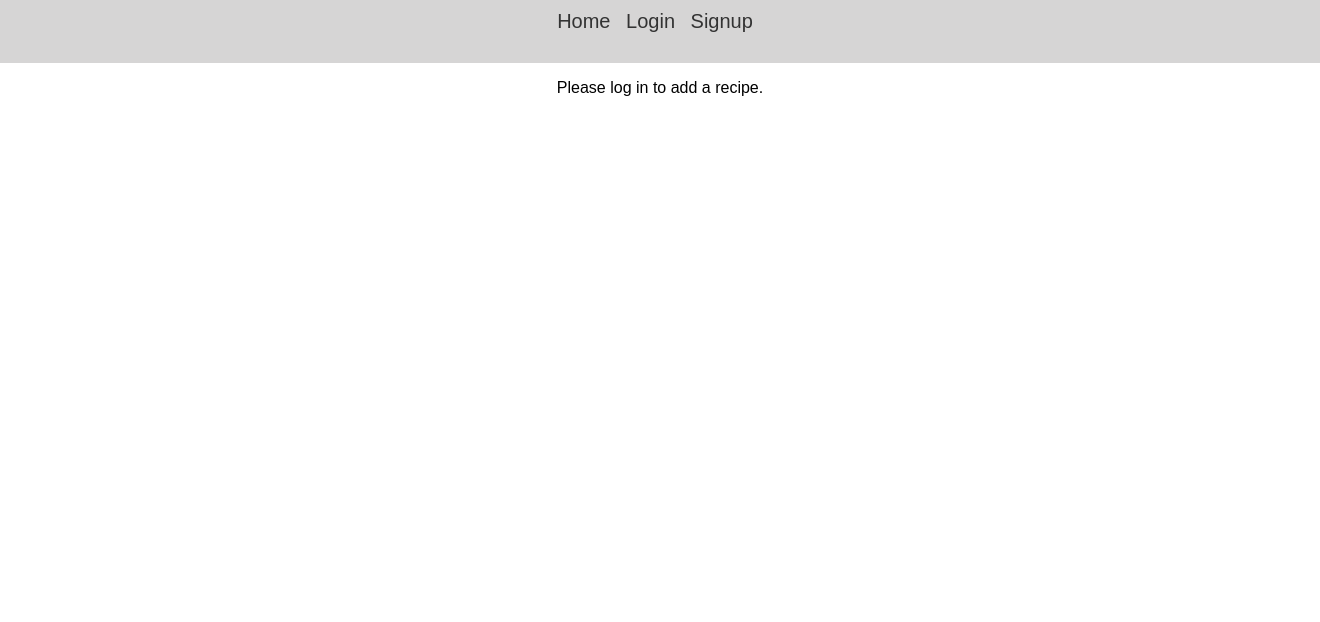
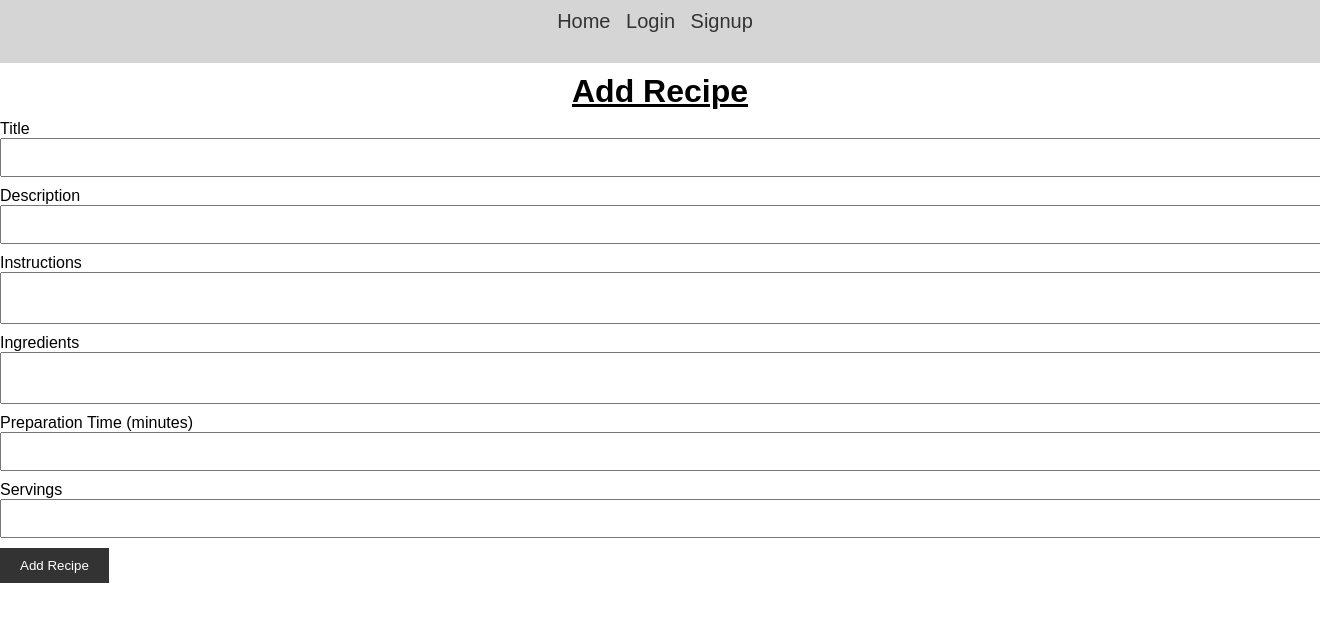
Before and after one commit to bab5505/Recipe, a Flask app: page /add_recipe in a window 1320 px wide; the page is wider, and only the part inside the window is pictured. Shown: the top 622 px of that part. Run offline with Flask 3, Linux system fonts and the light colour scheme.

Commit message:
Updated files

```diff
--- a/app.py
+++ b/app.py
@@ -7,7 +7,6 @@ from models import User, Recipe
 from sqlalchemy.exc import SQLAlchemyError, IntegrityError
 from flask_login import LoginManager, login_user, login_required, logout_user, current_user, UserMixin
 import requests
-
 
 
 CURR_USER_KEY = 'user_id'
@@ -24,48 +23,26 @@ migrate.init_app(app, db)
 login_manager = LoginManager()
 login_manager.init_app(app)
 
-# class User(UserMixin):
-#     def __init__(self, id):
-#         self.id = id
-def save_recipe(recipe):
-    try:
-        db.session.add(recipe)
-        db.session.commit()
-    except SQLAlchemyError as e:
-        db.session.rollback()
-        flash("An error occurred while saving the recipe: " + str(e), 'danger')
-
 
 @login_manager.user_loader
 def load_user(user_id):
     return User.query.get(int(user_id))
 
+
 @app.before_request
 def add_user_to_g():
-    """If we're logged in, add current user to Flask global."""
+    """If we're logged in, add the current user to Flask global."""
     user_id = session.get('user_id')
     if user_id:
         g.user = User.query.get(user_id)
-        print(f"User ID from session: {user_id}")
-        print(f"Current user ID from database: {g.user.id}")
-        print(f"Current user authenticated: {current_user.is_authenticated}")
     else:
         g.user = None
+
 
 # Register blueprints
 app.register_blueprint(auth_bp)
 app.register_blueprint(recipe_bp)
 
-def get_recipe(recipe_id):
-    # Replace this with your logic to get the recipe
-    # Example: recipe = Recipe.query.get(recipe_id)
-    recipe = {
-        'id': recipe_id,
-        'title': 'Sample Recipe',
-        'description': 'This is a sample recipe description',
-        # Add more recipe details as needed
-    }
-    return recipe
 
 @app.route('/')
 def index():
@@ -74,14 +51,9 @@ def index():
     recipes = [
         {
             'id': 1,
-            'title': 'Recipe 1',
-            'description': 'Description 1'
+            'title': 'Recipe List',
+            # 'description': 'Description 1'
         },
-        # {
-        #     'id': 2,
-        #     'title': 'Recipe 2',
-        #     'description': 'Description 2'
-        # }
     ]
 
     app_id = '8840b05c'
@@ -146,10 +118,6 @@ def signup():
                 # Log in the user after successful signup
                 login_user(user)
 
-                # Print some debug information
-                print(f"Current user ID: {current_user.id}")
-                print(f"Current user authenticated: {current_user.is_authenticated}")
-
                 # Redirect to the index page
                 return redirect(url_for('index'))
 
@@ -158,7 +126,6 @@ def signup():
                 flash("An error occurred while creating the user: " + str(e), 'danger')
 
     return render_template('users/signup.html', form=form)
-
 
 
 @app.route('/login', methods=['GET', 'POST'])
@@ -200,40 +167,101 @@ def logout():
     return redirect(url_for('index'))
 
 
-def get_recipe(recipe_id):
-    recipe = Recipe.query.get(recipe_id)
-    return recipe
+@app.route('/recipe')
+def recipe():
+    # Retrieve the list of recipes from your data source
+    recipes = Recipe.query.all()
 
-@app.route('/recipes')
-def recipes():
-    # Retrieve the list of recipes from your data source
-    recipes = get_recipe()
+    print("Number of recipes:", len(recipes))  # Print the number of recipes
+
+    for recipe in recipes:
+        print("Recipe title:", recipe.title)  # Print the title of each recipe
+        print("Recipe description:", recipe.description)  # Print the description of each recipe
 
     return render_template('recipe.html', recipes=recipes)
 
+
 @app.route('/view_recipe/<int:recipe_id>')
+@login_required
 def view_recipe(recipe_id):
-    # Retrieve the specific recipe from your data source using the recipe_id
-    recipe = get_recipe(recipe_id)  # Replace with your logic to get the recipe
+    # Retrieve the specific recipe from the database using the recipe_id
+    recipe = Recipe.query.get(recipe_id)
 
     if recipe:
-        return render_template('recipe.html', recipe=recipe)
+        return render_template('recipe_details.html', recipe=recipe)
     else:
-        return 'Recipe not found'
+        flash("Recipe not found.", "danger")
+        return redirect(url_for('recipe'))
+
 
 @app.route('/add_recipe', methods=['GET', 'POST'])
 def add_recipe():
     form = RecipeForm()
     if form.validate_on_submit():
-        # Create a new Recipe object and save it
+        # Create a new Recipe object and associate it with the current user
         recipe = Recipe(
             title=form.title.data,
-            description=form.description.data
+            description=form.description.data,
+            user_id=current_user.id
         )
-        save_recipe(recipe)
+        db.session.add(recipe)
+        db.session.commit()
         return redirect(url_for('index'))
 
     return render_template('add_recipe.html', form=form)
+
+
+@app.route('/recipe/<int:recipe_id>')
+def recipe_details(recipe_id):
+    # Retrieve the specific recipe from the database using the recipe_id
+    recipe = Recipe.query.get(recipe_id)
+
+    if recipe:
+        print(recipe)
+        return render_template('recipe_details.html', recipe=recipe)
+    else:
+        return 'Recipe not found'
+
+@app.route('/edit_recipe/<int:recipe_id>', methods=['GET', 'POST'])
+def edit_recipe(recipe_id):
+    # Retrieve the recipe from the database using the recipe_id
+    recipe = Recipe.query.get(recipe_id)
+
+    if not recipe:
+        return 'Recipe not found'
+
+    form = RecipeForm(obj=recipe)
+
+    if form.validate_on_submit():
+        # Update the recipe object with the new data
+        recipe.title = form.title.data
+        recipe.description = form.description.data
+
+        db.session.commit()
+
+        flash("Recipe updated successfully.", "success")
+        return redirect(url_for('view_recipe', recipe_id=recipe.id))
+
+    return render_template('edit_recipe.html', form=form, recipe=recipe, recipe_id=recipe_id)
+
+
+@app.route('/delete_recipe/<int:recipe_id>', methods=['GET', 'POST'])
+def delete_recipe(recipe_id):
+    # Retrieve the recipe from the database using the recipe_id
+    recipe = Recipe.query.get(recipe_id)
+
+    if not recipe:
+        return 'Recipe not found'
+
+    if request.method == 'POST':
+        db.session.delete(recipe)
+        db.session.commit()
+
+        flash("Recipe deleted successfully.", "success")
+        return redirect(url_for('recipe'))
+
+    return render_template('users/delete.html', recipe=recipe)
+
 
 @app.route('/profile')
 @login_required
--- a/forms.py
+++ b/forms.py
@@ -12,7 +12,7 @@ class RecipeForm(FlaskForm):
     description = StringField('Description', validators=[DataRequired(), Length(max=500)])
     instructions = TextAreaField('Instructions', validators=[DataRequired()])
     ingredients = TextAreaField('Ingredients', validators=[DataRequired()])
-    prep_time = IntegerField('Prep Time (minutes)', validators=[DataRequired()])
+    preparation_time = IntegerField('Preparation Time (minutes)', validators=[DataRequired()])
     servings = IntegerField('Servings', validators=[DataRequired()])
 
 class UserAddForm(FlaskForm):
--- a/models.py
+++ b/models.py
@@ -1,6 +1,7 @@
 from database import db
 from flask_bcrypt import Bcrypt
 from flask_login import UserMixin
+# from sqlalchemy import Column, Integer
 
 bcrypt = Bcrypt()
 
--- a/templates/add_recipe.html
+++ b/templates/add_recipe.html
@@ -3,33 +3,69 @@
 {% block title %}Add Recipe{% endblock %}
 
 {% block content %}
-  {% if current_user.is_authenticated %}
     <h1>Add Recipe</h1>
-    <form method="post" action="{{ url_for('add_recipe') }}">
-      <!-- Add recipe form fields -->
+    <form method="POST" action="{{ url_for('add_recipe') }}">
         {{ form.hidden_tag() }}
-      <div>
-          {{ form.title.label }} {{ form.title }}
+        <div class="form-group">
+            {{ form.title.label }} {{ form.title(class="form-control") }}
+            {% if form.title.errors %}
+                <div class="invalid-feedback">
+                    {% for error in form.title.errors %}
+                        <span>{{ error }}</span>
+                    {% endfor %}
                 </div>
-      <div>
-          {{ form.description.label }} {{ form.description }}
+            {% endif %}
         </div>
-      <div>
-          {{ form.instructions.label }} {{ form.instructions }}
+        <div class="form-group">
+            {{ form.description.label }} {{ form.description(class="form-control") }}
+            {% if form.description.errors %}
+                <div class="invalid-feedback">
+                    {% for error in form.description.errors %}
+                        <span>{{ error }}</span>
+                    {% endfor %}
                 </div>
-      <div>
-          {{ form.ingredients.label }} {{ form.ingredients }}
+            {% endif %}
         </div>
-      <div>
-          {{ form.prep_time.label }} {{ form.prep_time }}
+        <div class="form-group">
+            {{ form.instructions.label }} {{ form.instructions(class="form-control") }}
+            {% if form.instructions.errors %}
+                <div class="invalid-feedback">
+                    {% for error in form.instructions.errors %}
+                        <span>{{ error }}</span>
+                    {% endfor %}
                 </div>
-      <div>
-          {{ form.servings.label }} {{ form.servings }}
+            {% endif %}
         </div>
-      <!-- Additional recipe fields -->
-      <button type="submit">Add Recipe</button>
+        <div class="form-group">
+            {{ form.ingredients.label }} {{ form.ingredients(class="form-control") }}
+            {% if form.ingredients.errors %}
+                <div class="invalid-feedback">
+                    {% for error in form.ingredients.errors %}
+                        <span>{{ error }}</span>
+                    {% endfor %}
+                </div>
+            {% endif %}
+        </div>
+        <div class="form-group">
+            {{ form.preparation_time.label }} {{ form.preparation_time(class="form-control") }}
+            {% if form.preparation_time.errors %}
+                <div class="invalid-feedback">
+                    {% for error in form.preparation_time.errors %}
+                        <span>{{ error }}</span>
+                    {% endfor %}
+                </div>
+            {% endif %}
+        </div>
+        <div class="form-group">
+            {{ form.servings.label }} {{ form.servings(class="form-control") }}
+            {% if form.servings.errors %}
+                <div class="invalid-feedback">
+                    {% for error in form.servings.errors %}
+                        <span>{{ error }}</span>
+                    {% endfor %}
+                </div>
+            {% endif %}
+        </div>
+        <button type="submit" class="btn btn-primary">Add Recipe</button>
     </form>
-  {% else %}
-    <p>Please log in to add a recipe.</p>
-  {% endif %}
 {% endblock %}
--- a/templates/edit_recipe.html
+++ b/templates/edit_recipe.html
@@ -4,7 +4,7 @@
 
 {% block content %}
     <h1>Edit Recipe</h1>
-    <form method="post" action="{{ url_for('edit_recipe', recipe_id=recipe_id) }}">
+    <form method="post" action="{{ url_for('edit_recipe', recipe_id=recipe.id) }}">
         <!-- Add recipe form fields -->
         {{ form.hidden_tag() }}
         <div>
```
Also changed, not shown: templates/index.html (+7 -11 lines), templates/recipe.html (added, +21 -0 lines), templates/recipe_details.html (+22 -3 lines), templates/recipes.html (deleted, +0 -16 lines). Lines whose indentation alone changed are shown as unchanged.
